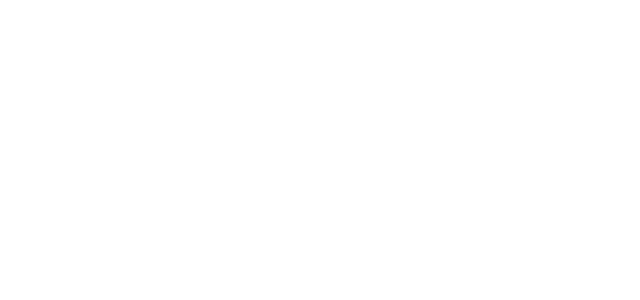
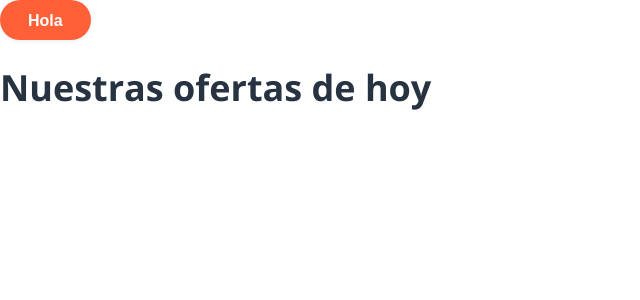
Before and after one commit to ldiego73/ec-qbo, a React (Create React App) app: page / in a window 1280 px wide. Shown: the top 300 px of the page, without its empty margins (0-640 px from the left). Built offline with nearby package versions, Linux system fonts and the light colour scheme.

Commit message:
creación de componentes bases, variables y sass

```diff
--- a/package.json
+++ b/package.json
@@ -9,7 +9,11 @@
     "react": "^17.0.1",
     "react-dom": "^17.0.1",
     "react-scripts": "4.0.2",
+    "styled-components": "^5.2.1",
     "web-vitals": "^1.0.1"
+  },
+  "devDependencies": {
+    "node-sass": "^4.8.3"
   },
   "scripts": {
     "start": "react-scripts start",
--- a/public/index.html
+++ b/public/index.html
@@ -10,6 +10,11 @@
       content="Web site created using create-react-app"
     />
     <link rel="apple-touch-icon" href="%PUBLIC_URL%/logo192.png" />
+    <link rel="preconnect" href="https://fonts.gstatic.com" />
+    <link
+      href="https://fonts.googleapis.com/css2?family=Open+Sans:wght@300;400;700&display=swap"
+      rel="stylesheet"
+    />
     <!--
       manifest.json provides metadata used when your web app is installed on a
       user's mobile device or desktop. See https://developers.google.com/web/fundamentals/web-app-manifest/
--- a/src/App.js
+++ b/src/App.js
@@ -1,6 +1,11 @@
+import { Button } from "./components/atomos/buttons/button";
+import { Title } from "./components/atomos/titles/Title";
+
 function App() {
   return (
     <div>
+      <Button value="Hola" />
+      <Title value="Nuestras ofertas de hoy" />
     </div>
   );
 }
--- /dev/null
+++ b/src/components/atomos/buttons/button.jsx
@@ -0,0 +1,20 @@
+import styled from "styled-components";
+import { colorPrimary, colorWhite } from "../../common";
+
+const ButtonWrapper = styled.button`
+  padding: 11px 28px 9px;
+  width: auto;
+  height: 40px;
+  left: 0px;
+  top: 245px;
+  box-shadow: 0px 2px 4px rgba(0, 0, 0, 0.05);
+  border-radius: 20px;
+  background: ${colorPrimary};
+  color: ${colorWhite};
+  font-weight: bold;
+  font-size: 16px;
+  line-height: 20px;
+  cursor: pointer;
+`;
+
+export const Button = ({ value }) => <ButtonWrapper>{value}</ButtonWrapper>;
--- /dev/null
+++ b/src/components/atomos/titles/Title.jsx
@@ -0,0 +1,11 @@
+import styled from "styled-components";
+import { textColorPrimary } from "../../common";
+
+const TitleWrapper = styled.h2`
+  font-weight: bold;
+  font-size: 36px;
+  line-height: 36px;
+  color: ${textColorPrimary};
+`;
+
+export const Title = ({ value }) => <TitleWrapper>{value}</TitleWrapper>;
--- /dev/null
+++ b/src/components/common/index.js
@@ -0,0 +1 @@
+export * from "./variables";
--- /dev/null
+++ b/src/components/common/variables.js
@@ -0,0 +1,8 @@
+export const colorPrimary = "#FF6038";
+export const colorSecondary = "#283342";
+export const colorWhite = "#FFF";
+
+export const textColorPrimary = colorSecondary;
+export const textColorSecondary = colorWhite;
+export const textColorReverse = colorPrimary;
+export const textLinkColor = colorPrimary;
--- a/src/index.js
+++ b/src/index.js
@@ -1,5 +1,7 @@
 import React from 'react';
 import ReactDOM from 'react-dom';
+
+import "./scss/index.scss";
 
 import App from './App';
 import reportWebVitals from './reportWebVitals';
--- a/src/scss/base.scss
+++ b/src/scss/base.scss
@@ -0,0 +1,7 @@
+html,
+body {
+  margin: 0;
+  padding: 0;
+  font-family: "Open Sans", sans-serif;
+  font-size: 16px;
+}
--- a/src/scss/components/button.scss
+++ b/src/scss/components/button.scss
@@ -0,0 +1,3 @@
+button {
+  border-style: none;
+}
--- a/src/scss/index.scss
+++ b/src/scss/index.scss
@@ -0,0 +1,3 @@
+@import "base";
+
+@import "components/button";
```
Also changed, not shown: 2 other files (tests, documents, lock files or other folders).
